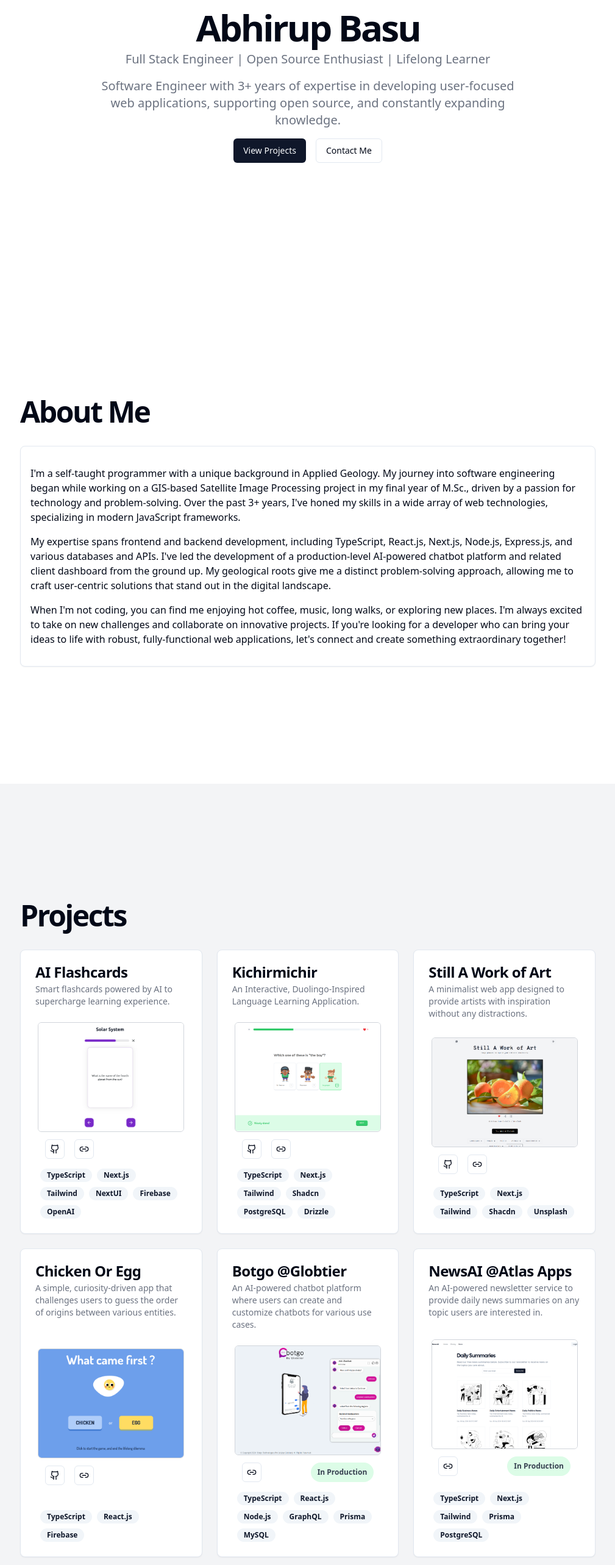
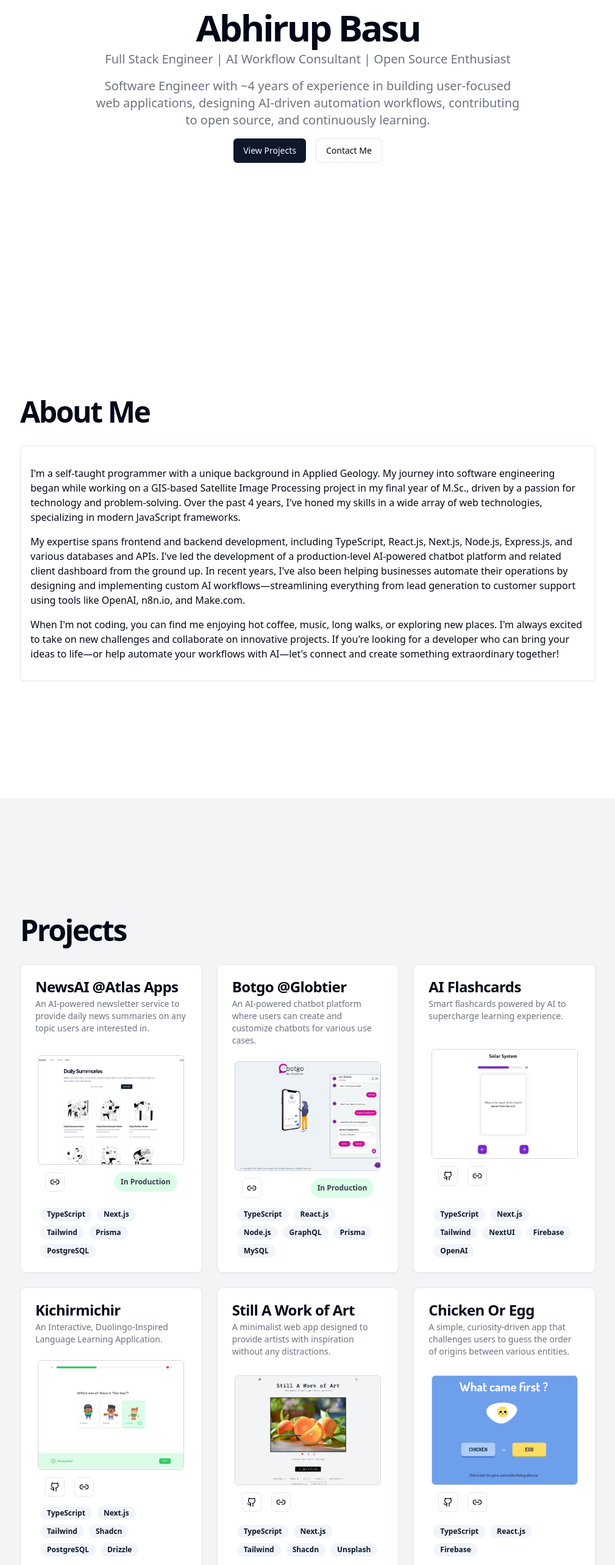
Before and after one commit to basuabhirup/portfolio-v2, a Next.js app: page / in a window 1280 px wide. Shown: the part 234-2800 px from the top of the page at 61% size, without its empty margins (135-1144 px from the left). Built offline with nearby package versions, Linux system fonts and the light colour scheme.

Commit message:
Update Profile

```diff
--- a/app/layout.tsx
+++ b/app/layout.tsx
@@ -1,6 +1,11 @@
 import type { Metadata } from "next";
 import "./globals.css";
 import { ThemeProvider } from "@/components/theme-provider";
+import Clarity from "@microsoft/clarity";
+
+const projectId = "rrj5qadh5g";
+
+Clarity.init(projectId);
 
 export const metadata: Metadata = {
   title: "Abhirup Basu",
--- a/components/ui/card.tsx
+++ b/components/ui/card.tsx
@@ -1,6 +1,6 @@
-import * as React from "react"
+import * as React from "react";
 
-import { cn } from "@/lib/utils"
+import { cn } from "@/lib/utils";
 
 const Card = React.forwardRef<
   HTMLDivElement,
@@ -14,8 +14,8 @@ const Card = React.forwardRef<
     )}
     {...props}
   />
-))
-Card.displayName = "Card"
+));
+Card.displayName = "Card";
 
 const CardHeader = React.forwardRef<
   HTMLDivElement,
@@ -26,8 +26,8 @@ const CardHeader = React.forwardRef<
     className={cn("flex flex-col space-y-1.5 p-6", className)}
     {...props}
   />
-))
-CardHeader.displayName = "CardHeader"
+));
+CardHeader.displayName = "CardHeader";
 
 const CardTitle = React.forwardRef<
   HTMLParagraphElement,
@@ -41,28 +41,28 @@ const CardTitle = React.forwardRef<
     )}
     {...props}
   />
-))
-CardTitle.displayName = "CardTitle"
+));
+CardTitle.displayName = "CardTitle";
 
 const CardDescription = React.forwardRef<
   HTMLParagraphElement,
   React.HTMLAttributes<HTMLParagraphElement>
 >(({ className, ...props }, ref) => (
-  <p
+  <span
     ref={ref}
     className={cn("text-sm text-muted-foreground", className)}
     {...props}
   />
-))
-CardDescription.displayName = "CardDescription"
+));
+CardDescription.displayName = "CardDescription";
 
 const CardContent = React.forwardRef<
   HTMLDivElement,
   React.HTMLAttributes<HTMLDivElement>
 >(({ className, ...props }, ref) => (
   <div ref={ref} className={cn("p-6 pt-0", className)} {...props} />
-))
-CardContent.displayName = "CardContent"
+));
+CardContent.displayName = "CardContent";
 
 const CardFooter = React.forwardRef<
   HTMLDivElement,
@@ -73,7 +73,14 @@ const CardFooter = React.forwardRef<
     className={cn("flex items-center p-6 pt-0", className)}
     {...props}
   />
-))
-CardFooter.displayName = "CardFooter"
+));
+CardFooter.displayName = "CardFooter";
 
-export { Card, CardHeader, CardFooter, CardTitle, CardDescription, CardContent }
+export {
+  Card,
+  CardHeader,
+  CardFooter,
+  CardTitle,
+  CardDescription,
+  CardContent,
+};
--- a/data/profile.json
+++ b/data/profile.json
@@ -1,12 +1,12 @@
 {
     "name": "Abhirup Basu",
-    "headline": "Full Stack Engineer | Open Source Enthusiast | Lifelong Learner",
-    "subheading": "Software Engineer with 3+ years of expertise in developing user-focused web applications, supporting open source, and constantly expanding knowledge.",
+    "headline": "Full Stack Engineer | AI Workflow Consultant | Open Source Enthusiast",
+    "subheading": "Software Engineer with ~4 years of experience in building user-focused web applications, designing AI-driven automation workflows, contributing to open source, and continuously learning.",
     "about": {
         "paragraphs": [
-            "I'm a self-taught programmer with a unique background in Applied Geology. My journey into software engineering began while working on a GIS-based Satellite Image Processing project in my final year of M.Sc., driven by a passion for technology and problem-solving. Over the past 3+ years, I've honed my skills in a wide array of web technologies, specializing in modern JavaScript frameworks.",
-            "My expertise spans frontend and backend development, including TypeScript, React.js, Next.js, Node.js, Express.js, and various databases and APIs. I've led the development of a production-level AI-powered chatbot platform and related client dashboard from the ground up. My geological roots give me a distinct problem-solving approach, allowing me to craft user-centric solutions that stand out in the digital landscape.",
-            "When I'm not coding, you can find me enjoying hot coffee, music, long walks, or exploring new places. I'm always excited to take on new challenges and collaborate on innovative projects. If you're looking for a developer who can bring your ideas to life with robust, fully-functional web applications, let's connect and create something extraordinary together!"
+            "I'm a self-taught programmer with a unique background in Applied Geology. My journey into software engineering began while working on a GIS-based Satellite Image Processing project in my final year of M.Sc., driven by a passion for technology and problem-solving. Over the past 4 years, I've honed my skills in a wide array of web technologies, specializing in modern JavaScript frameworks.",
+            "My expertise spans frontend and backend development, including TypeScript, React.js, Next.js, Node.js, Express.js, and various databases and APIs. I've led the development of a production-level AI-powered chatbot platform and related client dashboard from the ground up. In recent years, I've also been helping businesses automate their operations by designing and implementing custom AI workflows—streamlining everything from lead generation to customer support using tools like OpenAI, n8n.io, and Make.com.",
+            "When I'm not coding, you can find me enjoying hot coffee, music, long walks, or exploring new places. I'm always excited to take on new challenges and collaborate on innovative projects. If you're looking for a developer who can bring your ideas to life—or help automate your workflows with AI—let's connect and create something extraordinary together!"
         ]
     },
     "skills": {
@@ -82,6 +82,39 @@
     ],
     "projects": [
         {
+            "name": "NewsAI @Atlas Apps",
+            "description": "An AI-powered newsletter service to provide daily news summaries on any topic users are interested in.",
+            "imageSrc": "/project-newsai.png",
+            "technologies": [
+                "TypeScript",
+                "Next.js",
+                "Tailwind",
+                "Prisma",
+                "PostgreSQL"
+            ],
+            "url": "https://dub.sh/newsai",
+            "tags": [
+                "In Production"
+            ]
+        },
+        {
+            "name": "Botgo @Globtier",
+            "description": "An AI-powered chatbot platform where users can create and customize chatbots for various use cases.",
+            "imageSrc": "/project-botgo.png",
+            "technologies": [
+                "TypeScript",
+                "React.js",
+                "Node.js",
+                "GraphQL",
+                "Prisma",
+                "MySQL"
+            ],
+            "url": "https://dub.sh/botgo",
+            "tags": [
+                "In Production"
+            ]
+        },
+        {
             "name": "AI Flashcards",
             "description": "Smart flashcards powered by AI to supercharge learning experience.",
             "imageSrc": "/project-ai-flashcards.png",
@@ -140,39 +173,6 @@
             "github": "https://git.new/chicken-or-egg",
             "url": "https://dub.sh/chicken-or-egg",
             "tags": []
-        },
-        {
-            "name": "Botgo @Globtier",
-            "description": "An AI-powered chatbot platform where users can create and customize chatbots for various use cases.",
-            "imageSrc": "/project-botgo.png",
-            "technologies": [
-                "TypeScript",
-                "React.js",
-                "Node.js",
-                "GraphQL",
-                "Prisma",
-                "MySQL"
-            ],
-            "url": "https://dub.sh/botgo",
-            "tags": [
-                "In Production"
-            ]
-        },
-        {
-            "name": "NewsAI @Atlas Apps",
-            "description": "An AI-powered newsletter service to provide daily news summaries on any topic users are interested in.",
-            "imageSrc": "/project-newsai.png",
-            "technologies": [
-                "TypeScript",
-                "Next.js",
-                "Tailwind",
-                "Prisma",
-                "PostgreSQL"
-            ],
-            "url": "https://dub.sh/newsai",
-            "tags": [
-                "In Production"
-            ]
         }
     ],
     "certifications": [
@@ -207,7 +207,7 @@
             "url": "https://www.freecodecamp.org/certification/basuabhirup/javascript-algorithms-and-data-structures"
         }
     ],
-    "email": "basu.abhirup27@gmail.com",
+    "email": "abhirup@abhirupbasu.com",
     "github": "https://github.com/basuabhirup",
     "linkedin": "https://linkedin.com/in/basu-abhirup",
     "twitter": "https://x.com/basu_abhirup27",
--- a/package.json
+++ b/package.json
@@ -9,6 +9,7 @@
     "lint": "next lint"
   },
   "dependencies": {
+    "@microsoft/clarity": "^1.0.0",
     "@radix-ui/react-dialog": "^1.1.1",
     "@radix-ui/react-slot": "^1.1.0",
     "@radix-ui/react-tabs": "^1.1.0",
```
Also changed, not shown: 1 other file (tests, documents, lock files or other folders).
